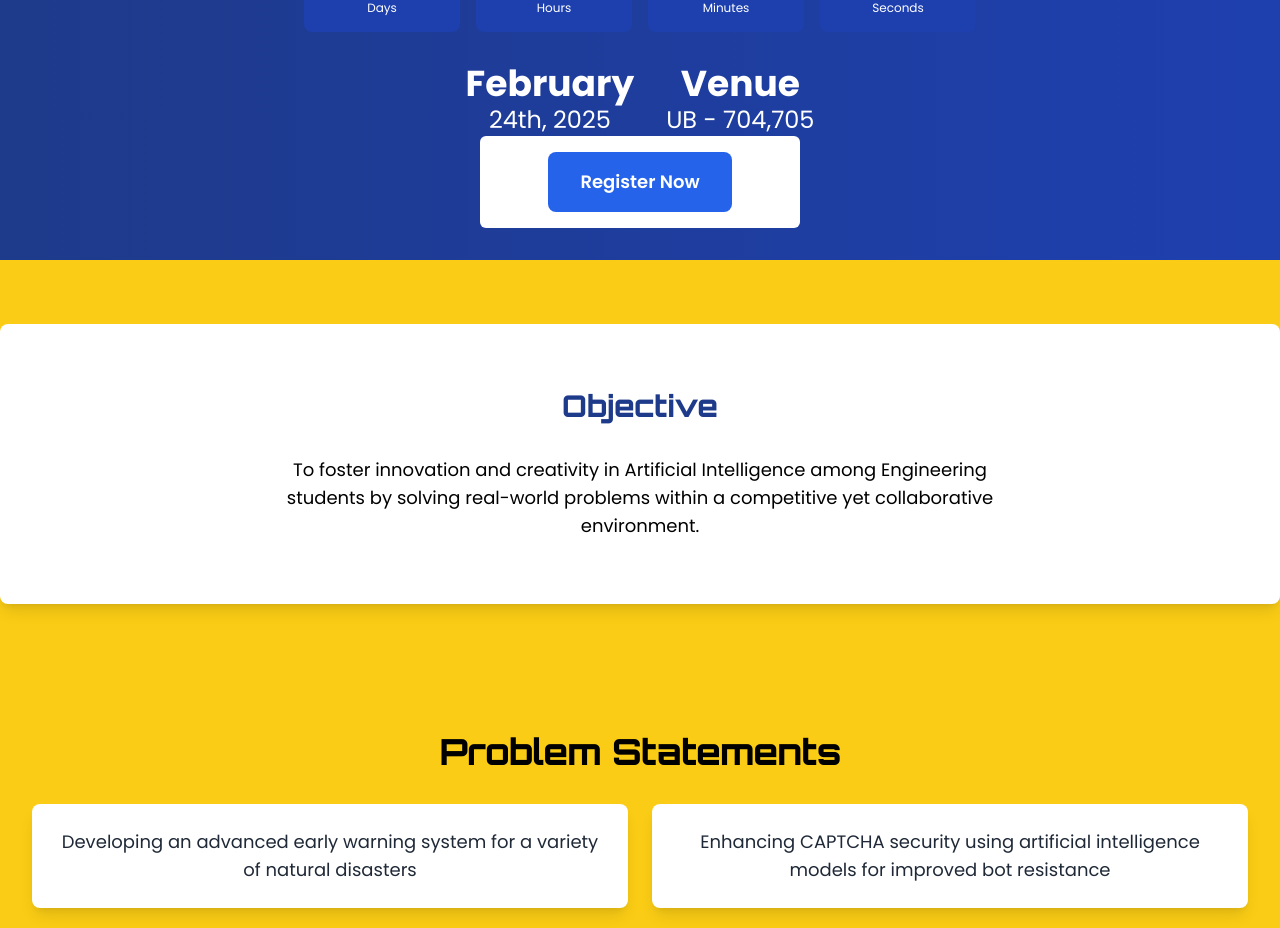
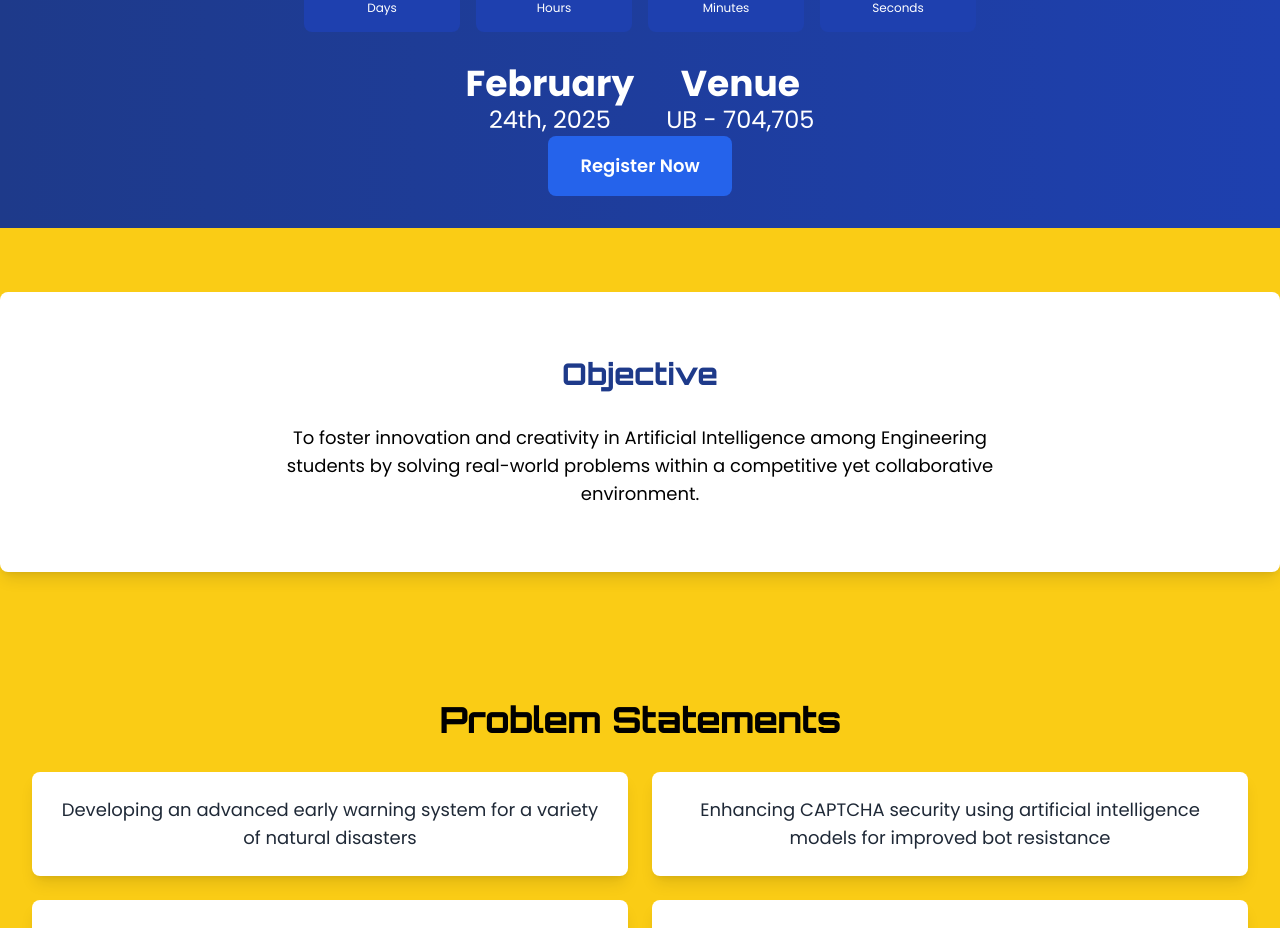
Before and after one commit to Mathi755/New-Innofusion, a React (Vite) app: page / in a window 1280 px wide. Shown: the part 900-1828 px from the top of the page. Built offline with nearby package versions, Linux system fonts and the light colour scheme.

Commit message:
added curly brac

```diff
--- a/src/App.tsx
+++ b/src/App.tsx
@@ -235,7 +235,7 @@ const App: React.FC = () => {
 
 
      {/* Registration Section */}
-     <div id="register1" className="max-w-xs mx-auto py-4 px-4 sm:px-6 lg:px-8 bg-white rounded-md">
+
 
         <div className="text-center mb-0">
 
@@ -250,7 +250,7 @@ const App: React.FC = () => {
 
         </div>
 
-      </div>
+
   </div>
 </div>
 
```
Also changed, not shown: src/assets/jeba.jpg, 1 other file (tests, documents, lock files or other folders).
